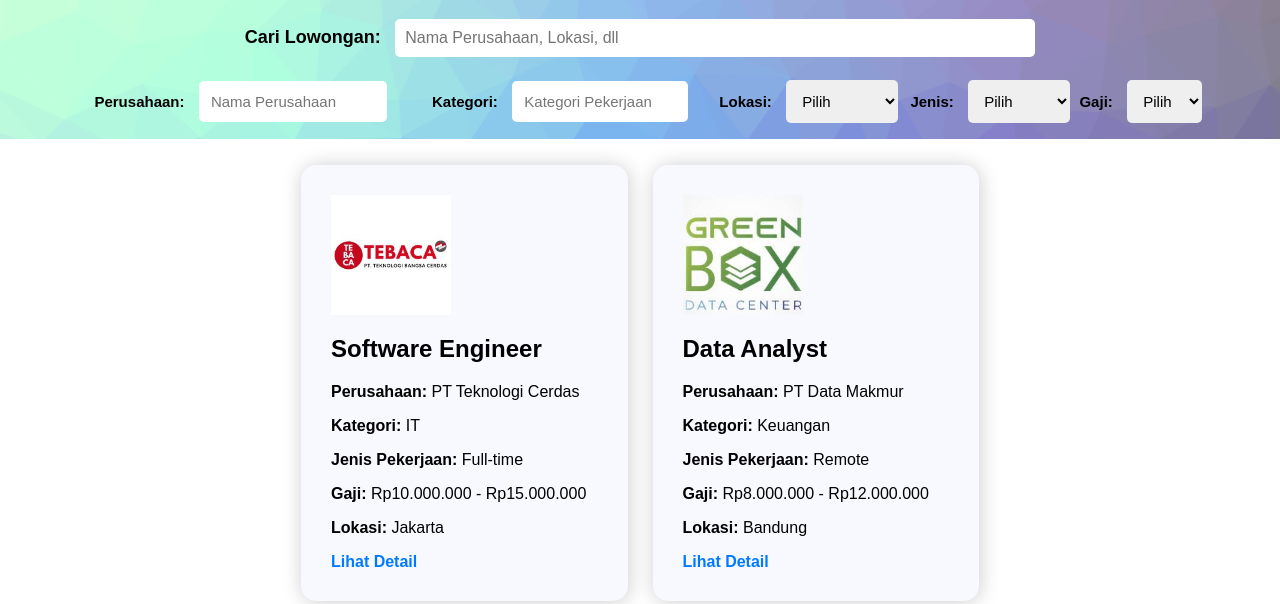
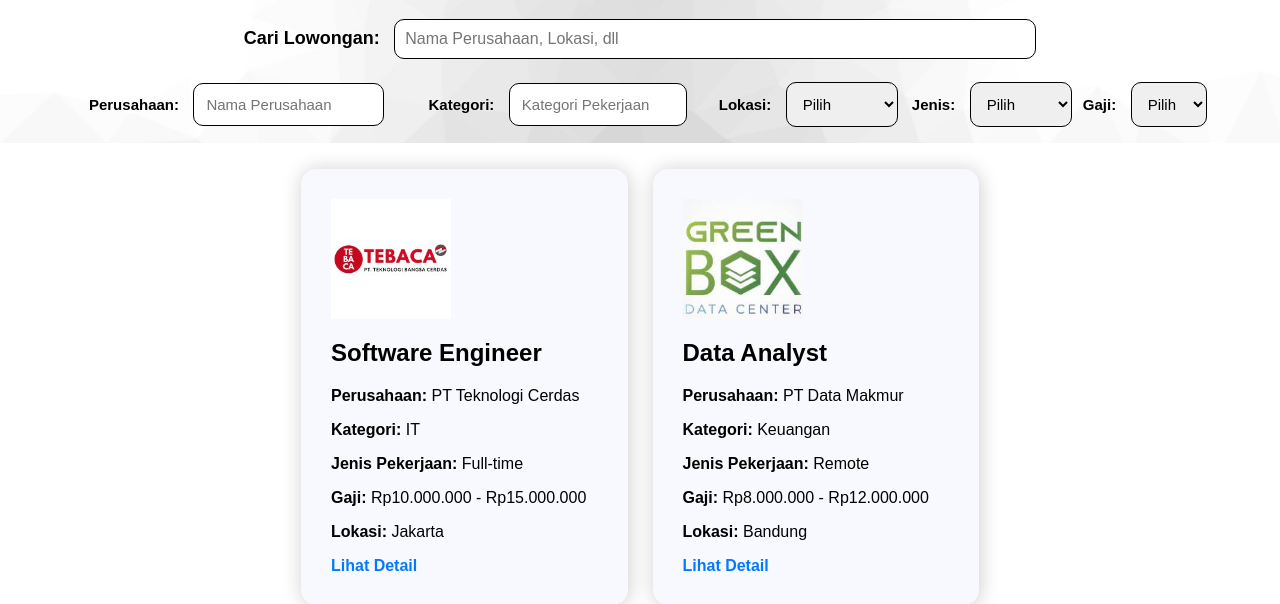
Before and after one commit to TomasBeckett/Project_ProgWeb, a PHP site: page /Lowongan.html in a window 1280 px wide. Shown: the part 72-676 px from the top of the page. Run offline with PHP 8.4, Linux system fonts and the light colour scheme.

Commit message:
Repair CSS

```diff
--- a/Web.css
+++ b/Web.css
@@ -9,7 +9,7 @@ body {
     display: flex;
     justify-content: space-between;
     align-items: center;
-    background-image: url(Pic/Background1.jpg);
+    background-image: url(Pic/Background2.png);
     background-size: cover;
     padding: 5px 10px;
     border-bottom: 1px solid #ddd;
@@ -27,14 +27,6 @@ body {
     color: black;
 }
 
-.button {
-    background: #007bff;
-    color: white;
-    padding: 8px 12px;
-    border-radius: 5px;
-    text-decoration: none;
-}
-
 main {
     padding: 1px 20px 20px 20px;
     border-radius: 10px;
@@ -50,7 +42,7 @@ main table,main th, main td{
 }
 
 .section {
-    background-image:url(Search/Background-1.png);
+    background-image:url(Pic/Background1.jpg);
     background-repeat: no-repeat;
     background-size:cover;
 }
@@ -74,8 +66,8 @@ main table,main th, main td{
     width: 50%;
     padding: 10px;
     font-size: 16px;
-    border: none;
-    border-radius: 5px;
+    border: solid 0.1px black;
+    border-radius: 10px;
     outline: none;
 }
 
@@ -102,8 +94,8 @@ main table,main th, main td{
     width: 50%;
     padding: 12px;
     font-size: 15px;
-    border: none;
-    border-radius: 5px;
+    border: solid 0.1px black;
+    border-radius: 10px;
     outline: none;
 }
 
@@ -111,14 +103,14 @@ main table,main th, main td{
     width: 60%;
     padding: 12px;
     font-size: 15px;
-    border: none;
-    border-radius: 5px;
+    border: solid 0.1px black;
+    border-radius: 10px;
     outline: none;
 }
 
 .button {
-    background-color: #007bff;
-    color: white;
+    background-color: white;
+    color: black;
     padding: 10px 20px;
     border: none;
     border-radius: 5px;
@@ -128,11 +120,11 @@ main table,main th, main td{
 }
 
 .button:hover {
-    background-color: #0056b3;
+    background-color: #e1e4e9;
 }
 
 .button:active {
-    background-color: #003d80;
+    background-color: #c9cacc;
 }
 
 .modal {
@@ -238,7 +230,7 @@ main table,main th, main td{
 
 
 footer {
-    background-image: url(Search/Background-1.png);
+    background-image: url(Pic/Background2.png);
     background-size: cover;
     color: #201f1f;
     padding: 5px 0;
```
